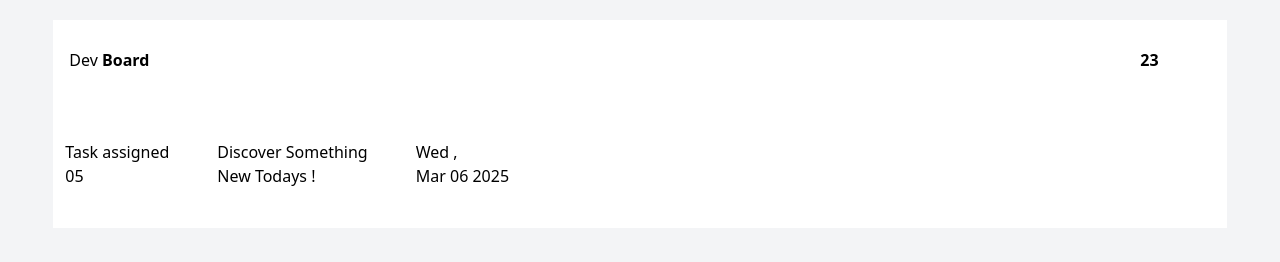
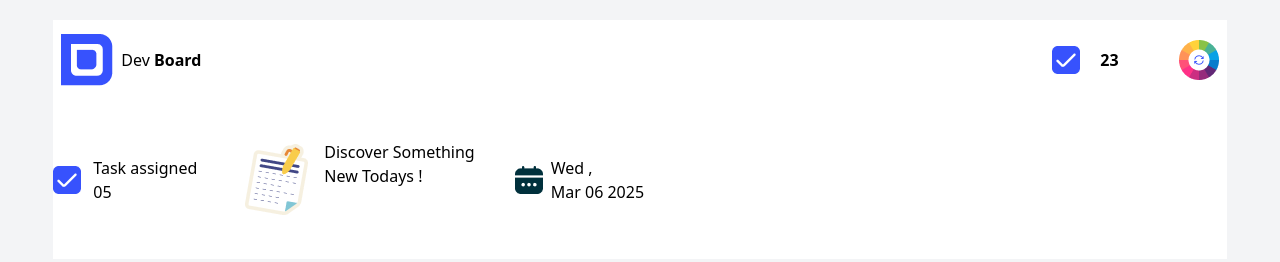
Before and after one commit to eyakubsharif/Dev-Board, a website: page src/index.html in a window 1280 px wide. Drawn offline with Linux system fonts and the light colour scheme; the site is published under a folder, as on GitHub Pages, so addresses that start at the root find nothing.

Commit message:
immage setup

```diff
--- a/src/index.html
+++ b/src/index.html
@@ -11,13 +11,13 @@
     <header class="">
         <nav class="flex justify-between p-2 bg-white">
             <div class="flex items-center gap-2">
-                <img src="/assets/logo.png" alt="">
+                <img src="assets/logo.png" alt="">
                 <h2>Dev <span class="font-bold">Board</span></h2>
             </div>
             <div class="flex items-center">
-                <img  src="/assets/checkbox.png" alt="">
+                <img  src="assets/checkbox.png" alt="">
                 <h2 class="m-5 font-bold">23</h2>
-                 <img class="ml-10" src="/assets/theme-btn.png" alt="">
+                 <img class="ml-10" src="assets/theme-btn.png" alt="">
             </div>
         </nav>
     </header>
@@ -29,18 +29,18 @@
 <div class="container w-full">
     <div class="flex  w-8/12 bg-purple-400">
       <div class="flex items-center gap-3">
-        <img src="/assets/checkbox.png" alt="">
+        <img src="assets/checkbox.png" alt="">
         <div>
           <p>Task assigned</p>
           <h2>05</h2>
         </div>
       </div>
       <div class="flex gap-2 bg-yellow-400 w-[210] p-5 m-5">
-        <img src="/assets/board.png" alt="">
+        <img src="assets/board.png" alt="">
           <p>Discover Something <br> New Todays !</p>
       </div>
       <div class="flex items-center gap-2">
-        <img src="/assets/calender.png" alt="">
+        <img src="assets/calender.png" alt="">
         <div>
           <p>Wed , <br> Mar 06 2025</p>
         </div>
```
Also changed, not shown: src/assets/activity.png (renamed from assets/activity.png), src/assets/board.png (renamed from assets/board.png), src/assets/calender.png (renamed from assets/calender.png), src/assets/checkbox.png (renamed from assets/checkbox.png), src/assets/logo.png (renamed from assets/logo.png), src/assets/theme-btn.png (renamed from assets/theme-btn.png).
